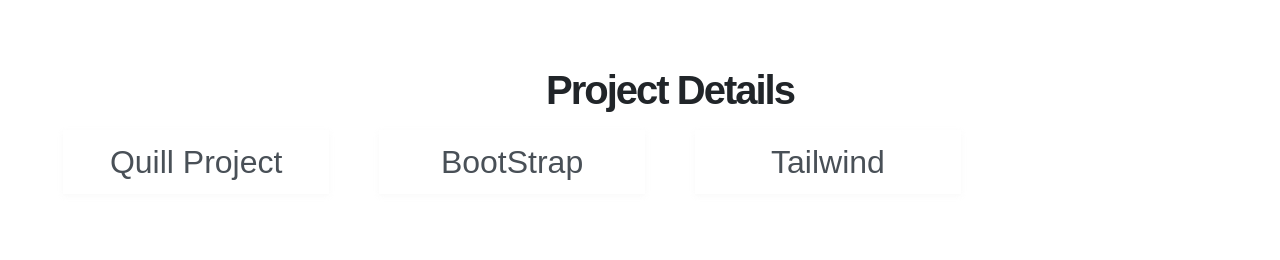
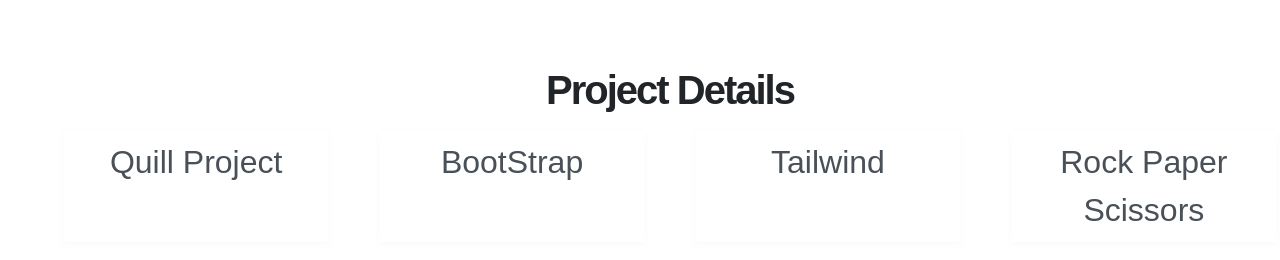
Before and after one commit to prvks09/myprojects, a plain HTML site: page index.html in a window 1280 px wide. Shown: the part 102-362 px from the top of the page. Drawn offline with Linux system fonts and the light colour scheme.

Commit message:
rockpaperscissors added

```diff
--- a/index.html
+++ b/index.html
@@ -57,6 +57,11 @@
               >Tailwind</a
             >
           </li>
+          <li class="cell">
+            <a href="https://prvks09.github.io/RockPaperScissors/"
+              >Rock Paper Scissors</a
+            >
+          </li>
         </ul>
       </main>
     </div>
```
